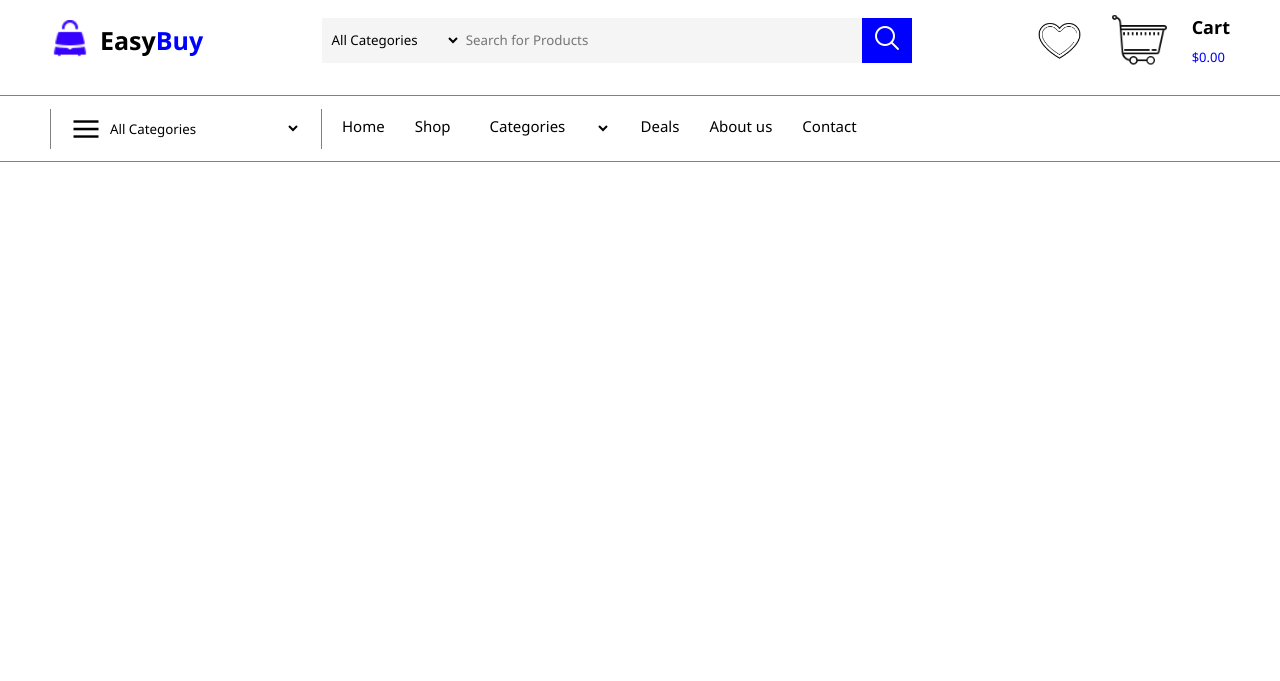
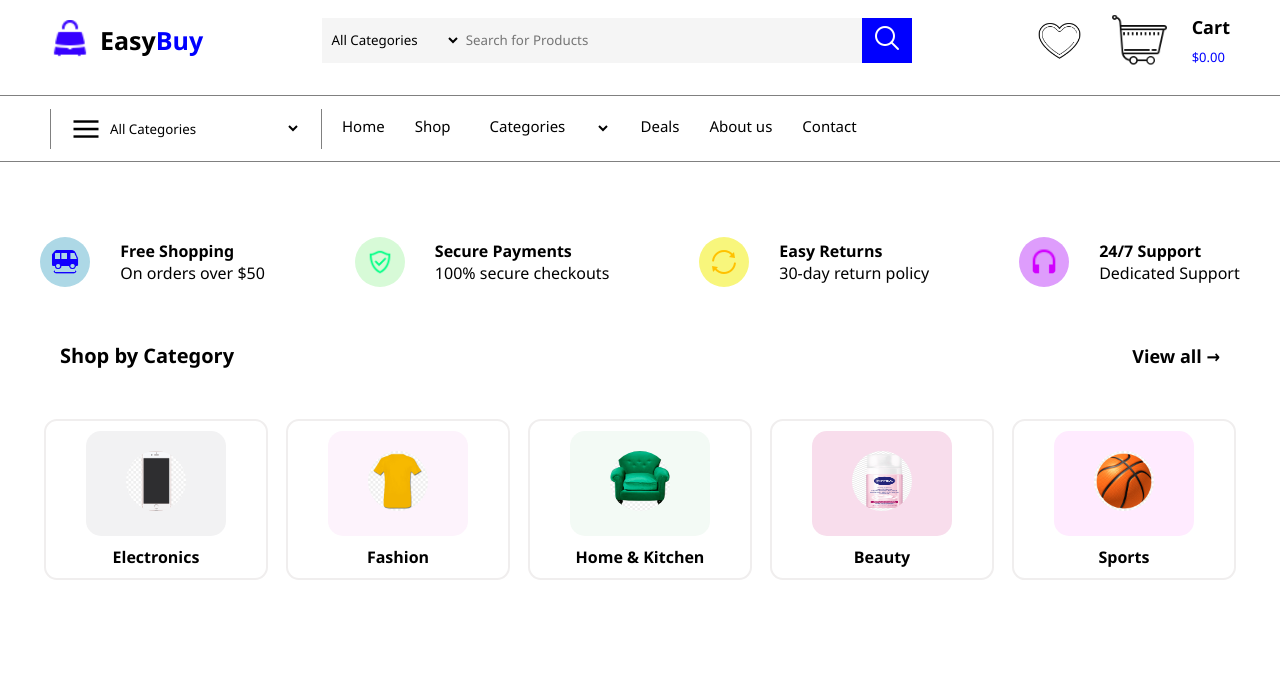
Before and after one commit to kaluDan001/E-commerce-site, a Django app: page / in a window 1280 px wide. Shown: the top 681 px of the page. Run offline with Django 5.2, Linux system fonts and the light colour scheme; data that the repository does not hold is empty.

Commit message:
Update save Changes

```diff
--- a/static/app/css/style.css
+++ b/static/app/css/style.css
@@ -349,3 +349,143 @@ body > div > nav > select{
 .slider-btn:hover{
     background:#ff6b00;
 }
+
+.services{
+  width: 100%;
+  height: 40px;
+  padding: 10px 40px;
+  display: flex;
+  justify-content: center;
+  align-items: center;
+  gap: 90px;
+}
+
+.services > span{
+  display: flex;
+  justify-content: center;
+  align-items: center;
+  gap: 30px;
+}
+
+.free{
+  width: 50px;
+  height: 50px;
+  border-radius: 50%;
+  background-color: lightblue;
+  padding: 10px ;
+}
+
+.secure{
+  width: 50px;
+  height: 50px;
+  border-radius: 50%;
+  background-color: rgb(215, 250, 215);
+  padding: 10px ;
+}
+
+.return{
+   width: 50px;
+  height: 50px;
+  border-radius: 50%;
+  background-color: rgb(248, 246, 124);
+  padding: 10px ;
+}
+
+.headphones{
+   width: 50px;
+  height: 50px;
+  border-radius: 50%;
+  background-color: rgb(222, 157, 252);
+  padding: 10px ;
+}
+
+.services > span > div > b{
+  font-weight: 650;
+}
+
+.services > span > div > p{
+  font-weight: 400;
+}
+
+.items{
+  width: 100%;
+  height: 400px;
+  display: flex;
+  flex-direction: column;
+  padding: 10px 30px;
+}
+
+.items > div{
+  display: flex;
+  justify-content: space-between;
+  align-items: center;
+  padding: 50px 30px;
+}
+
+.items > div > b{
+  font-weight: 700;
+  font-size: 20px;
+}
+
+.items > div > a{
+  color: black;
+  font-size: 18px;
+  font-weight: 700;
+}
+
+.items > span{
+  display: flex;
+  justify-content: center;
+  align-items: center;
+  gap: 18px;
+  padding: 50 30px;
+  flex-wrap: wrap;
+}
+
+.items > span > div{
+  display: flex;
+  flex-direction: column;
+  justify-content: center;
+  align-items: center;
+  gap: 10px;
+  border: 2px solid rgb(240, 238, 238);
+  padding: 10px 40px;
+  border-radius: 13px;
+}
+
+.items > span > div > a > img{
+  width: 80px;
+  height: 80px;
+  border-radius: 50%;
+  padding: 10px;
+}
+
+.electronics{
+   padding: 10px 30px;
+  background-color: rgb(242, 242, 243);
+  border-radius: 15px;
+}
+
+.fashion{
+   padding: 10px 30px;
+  background-color: rgb(253, 243, 252);
+  border-radius: 15px;
+}
+
+.home{
+   padding: 10px 30px;
+  background-color: rgb(243, 250, 245);
+  border-radius: 15px;
+}
+
+.beauty{
+   padding: 10px 30px;
+  background-color: rgb(248, 221, 236);
+  border-radius: 15px;
+}
+
+.sports{
+   padding: 10px 30px;
+  background-color: rgb(255, 235, 255);
+  border-radius: 15px;
+}
--- a/templates/app/index.html
+++ b/templates/app/index.html
@@ -81,6 +81,78 @@
 
     </section>
 
+    <section class = "services">
+        <span>
+            <img src="{% static "./app/images/bus.png" %}" width = "20" alt="" class = "free"></img>
+            <div>
+                <b>Free Shopping</b>
+                <p>On orders over $50</p>
+            </div>
+        </span>
+
+         <span>
+             <img src="{% static "./app/images/secure.png" %}" width = "20" alt="" class = "secure"></img>
+            <div>
+                <b>Secure Payments</b>
+                <p>100% secure checkouts</p>
+            </div>
+        </span>
+
+         <span>
+            <img src="{% static "./app/images/easy_returns.png" %}" width = "20" alt="" class = "return"></img>
+            <div>
+                <b>Easy Returns</b>
+                <p>30-day return policy</p>
+            </div>
+        </span>
+
+         <span>
+             <img src="{% static "./app/images/headphones.png" %}" width = "20" alt="" class = "headphones"></img>
+            <div>
+                <b>24/7 Support</b>
+                <p>Dedicated Support</p>
+            </div>
+        </span>
+    </section>
+
+    <section class = "items">
+        <div>
+            <b>Shop by Category</b>
+            <a href="">View all → </a>
+        </div>
+
+        <span>
+            <div>
+            <a href="" class = "electronics"><img src="{% static "./app/images/phone.png" %}" width = "20"  alt=""></img></a>
+            <b>Electronics</b>
+            </div>
+
+              <div>
+            <a href="" class = "fashion"><img src="{% static "./app/images/y_shirt.png" %}" width = "20" alt=""></img></a>
+            <b>Fashion</b>
+            </div>
+
+              <div>
+             <a href="" class = "home"><img src="{% static "./app/images/g_chair.png" %}" width = "20" alt=""></img></a>
+            <b>Home & Kitchen</b>
+            </div>
+
+              <div>
+            <a href="" class = "beauty"><img src="{% static "./app/images/p_cream.png" %}" width = "20" alt=""></img></a>
+            <b>Beauty</b>
+            </div>
+
+              <div>
+            <a href="" class = "sports"><img src="{% static "./app/images/b_ball.png" %}" width = "20" alt=""></img></a>
+            <b>Sports</b>
+            </div>
+
+
+        </span>
+
+
+    </section>
+
 
     <!-- Existing content below -->
 
```
Also changed, not shown: static/app/images/b_ball.png (added), static/app/images/b_book.png (added), static/app/images/bus.png (added), static/app/images/easy_returns.png (added), static/app/images/g_chair.png (added), static/app/images/headphones.png, static/app/images/headphones1.png (deleted), static/app/images/p_cream.png (added), static/app/images/phone.png (added), static/app/images/secure.png (added), static/app/images/y_shirt.png (added).
